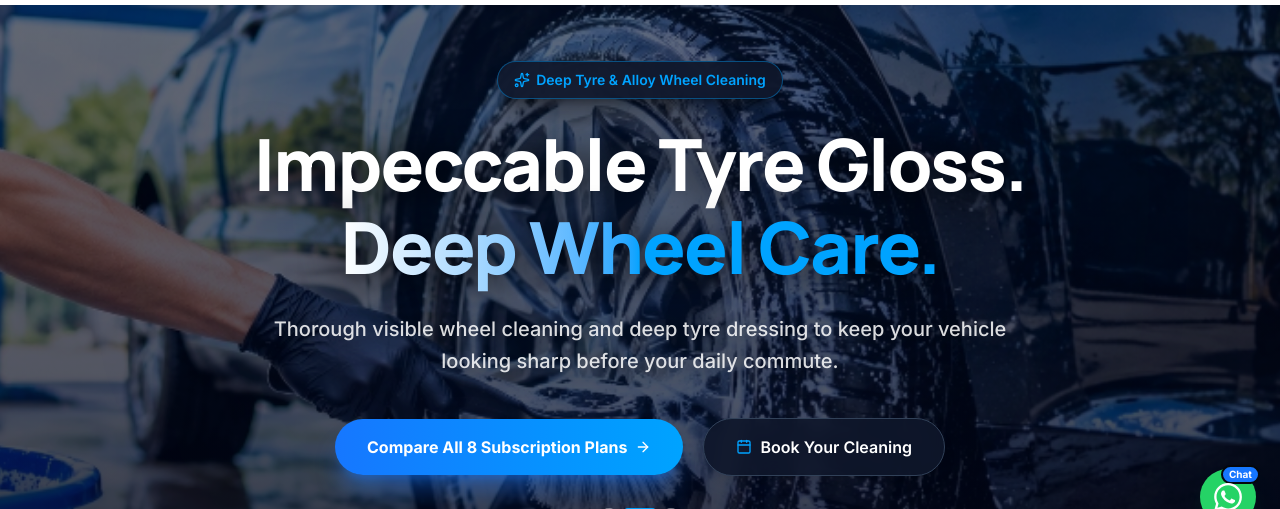
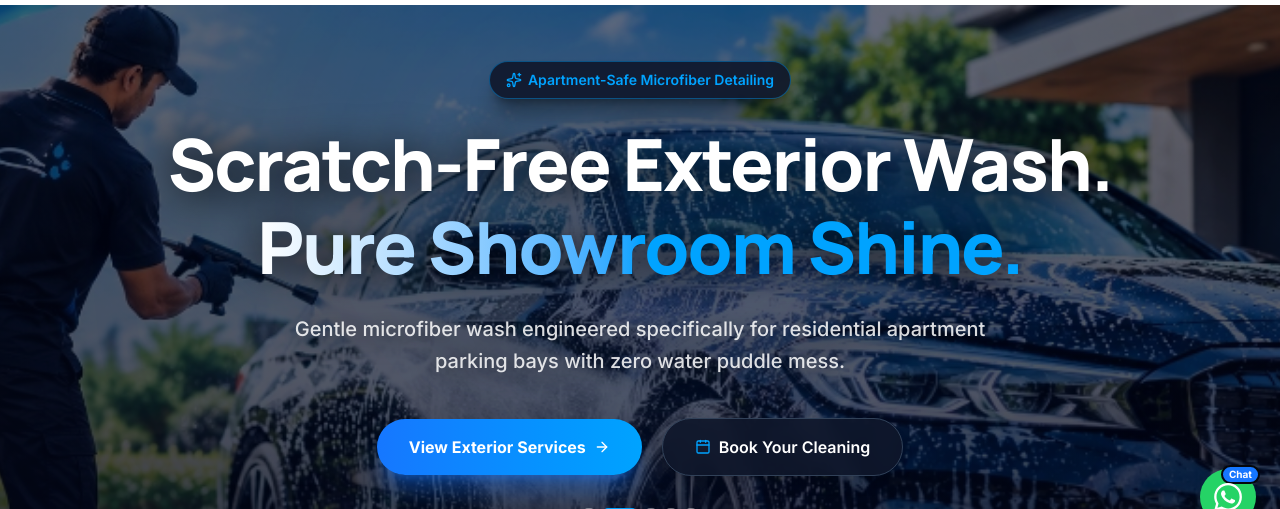
Before and after one commit to codtech1208408/CLEANZX, a React (Vite) app: page / in a window 1280 px wide. Shown: the part 251-760 px from the top of the page. Built offline with nearby package versions, Linux system fonts and the light colour scheme; no server answers; the database is empty.

Commit message:
feat: keep all 5 banners and sync across localhost and Vercel

```diff
--- a/src/data/adminInitialData.js
+++ b/src/data/adminInitialData.js
@@ -20,6 +20,30 @@ export const ADMIN_CREDENTIALS = {
 export const INITIAL_WEBSITE_CONTENT = {
   businessInfo: { ...BUSINESS_INFO },
   banners: [
+    {
+      id: "banner-1",
+      image: "/images/banner-1.png",
+      badge: "Serving Overall Hyderabad",
+      titleLine1: "Premium Car Cleaning.",
+      titleLine2: "Right at Your Doorstep.",
+      subtitle: "Keep your car spotless without leaving home. Discover convenient doorstep car cleaning and flexible subscription plans from CLEANZX in Hyderabad.",
+      primaryCtaText: "Explore Subscription Plans",
+      primaryCtaLink: "/plans",
+      secondaryCtaText: "Book Your Cleaning",
+      published: true
+    },
+    {
+      id: "banner-2",
+      image: "/images/banner-2.jpg",
+      badge: "Apartment-Safe Microfiber Detailing",
+      titleLine1: "Scratch-Free Exterior Wash.",
+      titleLine2: "Pure Showroom Shine.",
+      subtitle: "Gentle microfiber wash engineered specifically for residential apartment parking bays with zero water puddle mess.",
+      primaryCtaText: "View Exterior Services",
+      primaryCtaLink: "/services",
+      secondaryCtaText: "Book Your Cleaning",
+      published: true
+    },
     {
       id: "banner-3",
       image: "/images/banner-3.png",
```
